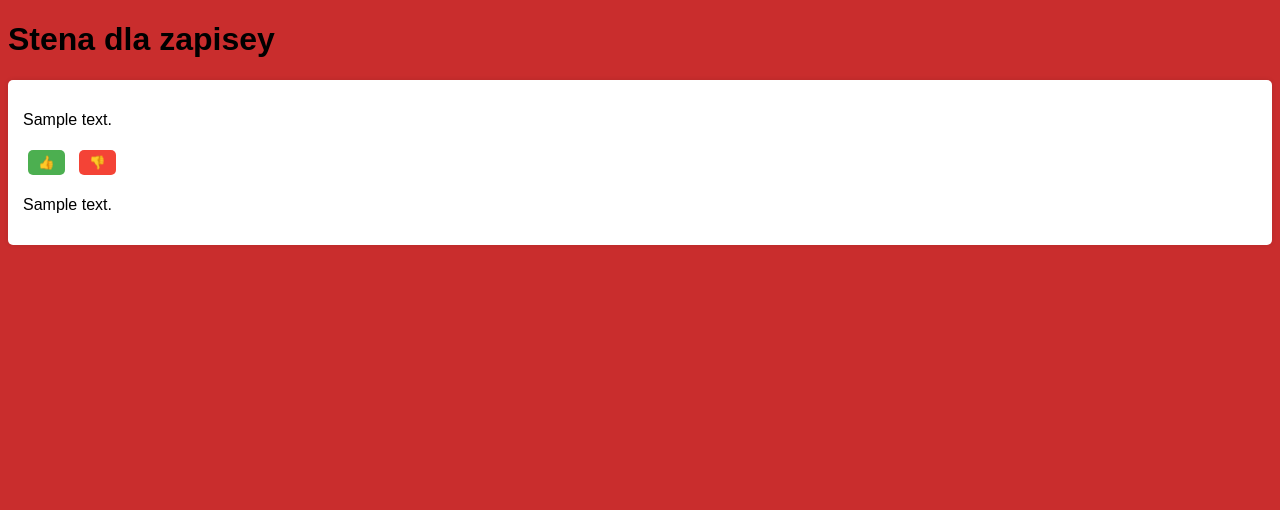
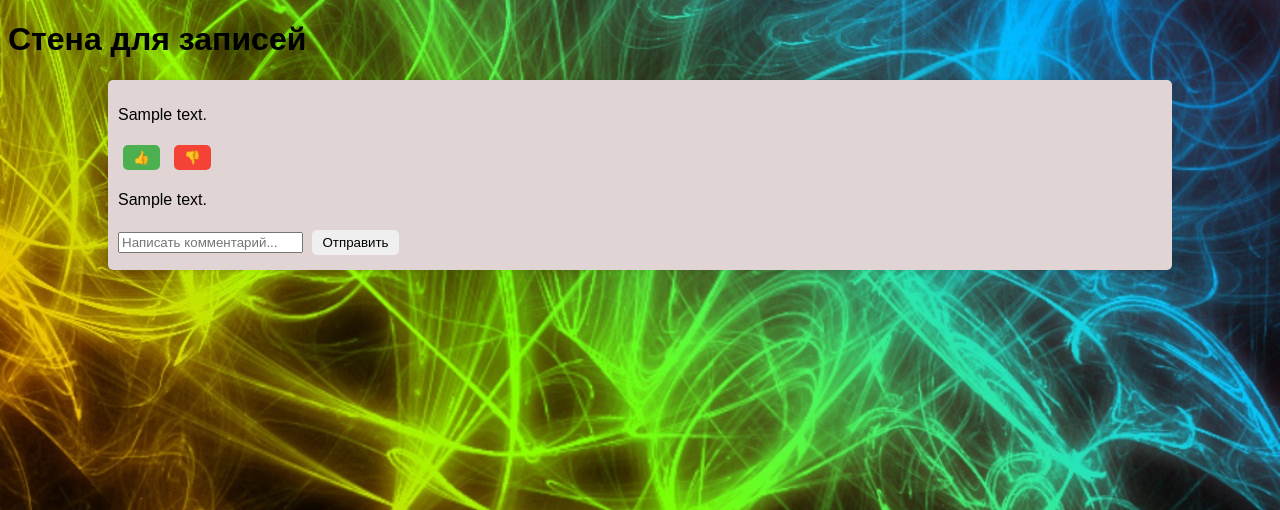
Before and after one commit to yaroslavrokhmanov/My-lessons-SQL, a Flask app: page / in a window 1280 px wide. Shown: the top 510 px of the page. Run offline with Flask 3, Linux system fonts and the light colour scheme; tables that the repository leaves empty hold one stand-in row (values such as "Sample post").

Commit message:
comments finish

```diff
--- a/postwall/app.py
+++ b/postwall/app.py
@@ -1,3 +1,4 @@
+from flask import Flask, request, jsonify
 from flask import Flask, render_template, jsonify
 from extensions import db  # Import db
 from config import Config
@@ -32,31 +33,35 @@ def index():
 
 @app.route('/post/<int:post_id>/<reaction>', methods=['POST'])
 def react_to_post(post_id, reaction):
-    try:
-        post = Post.query.get(post_id)
-        if not post:
-            return jsonify({"error": "Post not found"}), 404
-
-        if reaction not in ['like', 'dislike']:
-            return jsonify({"error": "Invalid reaction"}), 400
-
-        return jsonify({"message": f"{reaction} registered for post {post_id}"})
-    except Exception as e:
-        print(f"Ошибка в react_to_post: {e}")  # Oszibka
-        return jsonify({"error": "Internal Server Error"}), 500
+    post = Post.query.get(post_id)
+    if not post:
+        return jsonify({"error": "Post not found"}), 404
+    return jsonify({"message": f"{reaction} registered for post {post_id}"})
 
 @app.route('/post/<int:post_id>/comments', methods=['GET'])
 def get_comments(post_id):
-    try:
-        post = Post.query.get(post_id)
-        if not post:
-            return jsonify({"error": "Post not found"}), 404
+    post = Post.query.get(post_id)
+    if not post:
+        return jsonify({"error": "Post not found"}), 404
+    comments = Comment.query.filter_by(post_id=post_id).all()
+    return jsonify([{ "id": comment.id, "content": comment.content } for comment in comments])
 
-        comments = Comment.query.filter_by(post_id=post_id).all()
-        return jsonify([{"content": comment.content} for comment in comments])
-    except Exception as e:
-        print(f"Oszibka в get_comments: {e}")  # Oszibka
-        return jsonify({"error": "Internal Server Error"}), 500
+@app.route('/post/<int:post_id>/comment', methods=['POST'])
+def add_comment(post_id):
+    post = Post.query.get(post_id)
+    if not post:
+        return jsonify({"error": "Post not found"}), 404
+
+    data = request.get_json()
+    content = data.get("content")
+    if not content:
+        return jsonify({"error": "Comment content is required"}), 400
+
+    new_comment = Comment(content=content, post_id=post_id)
+    db.session.add(new_comment)
+    db.session.commit()
+
+    return jsonify({"message": "Comment added successfully", "comment": {"id": new_comment.id, "content": new_comment.content}}), 201
 
 if __name__ == "__main__":
     app.run(debug=True)
--- a/postwall/static/css/style.css
+++ b/postwall/static/css/style.css
@@ -1,12 +1,16 @@
 body {
     font-family: Arial, sans-serif;
-    background-color: #c92d2d;
+    /* background-color: #c92d2d; */
+    background-image: url('/static/img/1.jpg');
+    background-size: cover;
+    background-position: center;
+    background-repeat: no-repeat;
 }
 
 .post {
-    background: #fff;
-    padding: 15px;
-    margin: 10px 0;
+    background: #e0d4d4;
+    padding: 10px;
+    margin: 10px 100px;
     border-radius: 5px;
     box-shadow: 0px 0px 5px rgba(0, 0, 0, 0.1);
 }
@@ -28,3 +32,7 @@ button {
     background-color: #f44336;
     color: white;
 }
+
+.container h1{
+
+}
--- a/postwall/templates/index.html
+++ b/postwall/templates/index.html
@@ -7,20 +7,23 @@
 
     <link rel="stylesheet" href="{{ url_for('static', filename='css/style.css') }}">
     <script src="/static/js/script.js"></script>
-    <!-- <script src="{{ url_for('static', filename='js/script.js') }}"></script> -->
 </head>
 <body>
     <div class="container">
-        <h1>Stena dla zapisey</h1>
+        <h1>Стена для записей</h1>
         <div id="posts">
             {% for post in posts %}
             <div class="post" data-post-id="{{ post.id }}">
                 <p>{{ post.content }}</p>
                 <button class="like-btn">👍</button>
                 <button class="dislike-btn">👎</button>
-                <div class="comments">
-                    <!-- Kommentaruii suda zagrugajutsa czerez AJAX -->
+
+                <div class="comments" id="comments-{{ post.id }}">
+                    <!-- <kommentarii zagrugajutsa tut -->
                 </div>
+
+                <input type="text" id="comment-input-{{ post.id }}" placeholder="Написать комментарий...">
+                <button onclick="addComment('{{ post.id }}')">Отправить</button>
             </div>
             {% endfor %}
         </div>
```
Also changed, not shown: postwall/static/js/script.js (+38 -2 lines), postwall/static/img/1.jpg (added), postwall/static/img/3.jpg (added), postwall/static/img/4.jpg (added).
